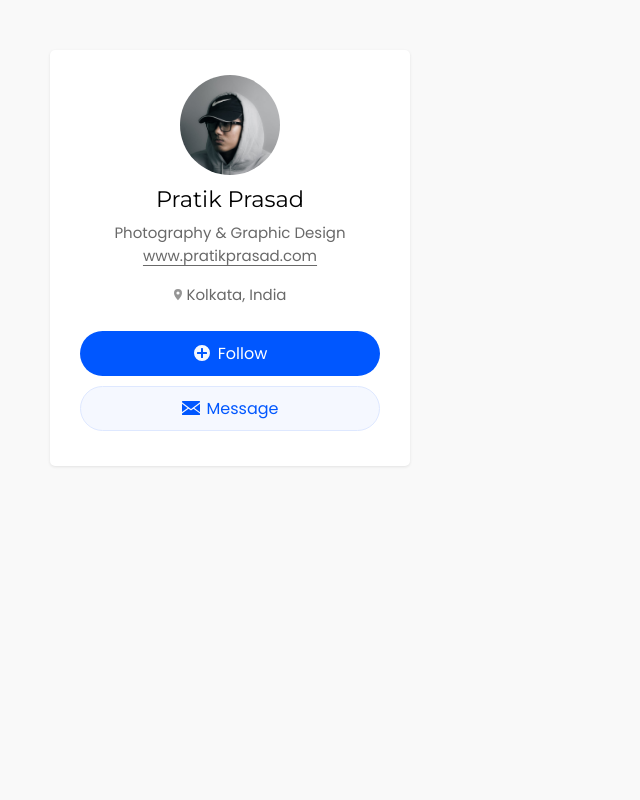
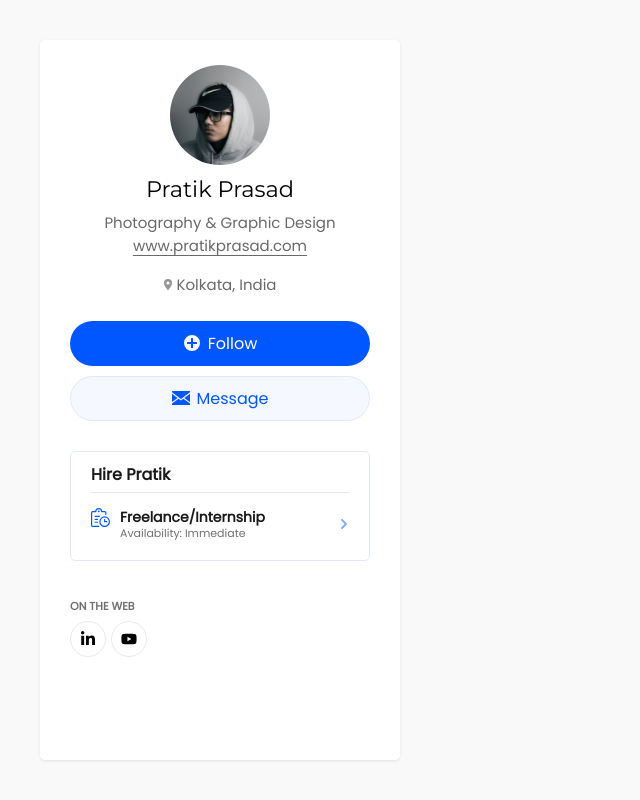
Before and after one commit to Shubham-Lal/Portfolio-v3, a React (Vite) app: page / in a window 1280 px wide. Shown: the whole page, without its empty margins (0-640 px from the left). Built offline with nearby package versions, Linux system fonts and the light colour scheme.

Commit message:
add Hire and Web links

```diff
--- a/package.json
+++ b/package.json
@@ -11,7 +11,8 @@
   },
   "dependencies": {
     "react": "^18.2.0",
-    "react-dom": "^18.2.0"
+    "react-dom": "^18.2.0",
+    "react-icons": "^4.12.0"
   },
   "devDependencies": {
     "@types/react": "^18.2.43",
--- a/src/App.css
+++ b/src/App.css
@@ -3,6 +3,11 @@
   margin: 0;
   box-sizing: border-box;
   user-select: none;
+  -webkit-tap-highlight-color: transparent;
+}
+
+::-webkit-scrollbar {
+  display: none;
 }
 
 body {
@@ -20,7 +25,7 @@ a {
   display: flex;
   gap: 40px;
   justify-content: space-between;
-  padding: 50px;
+  padding: 40px;
 }
 
 @media screen and (max-width: 1200px) {
--- a/src/component/LeftSection/Left.jsx
+++ b/src/component/LeftSection/Left.jsx
@@ -1,4 +1,5 @@
 import './style.css'
+import { webLinks } from '../../data/webLinks'
 
 const Left = () => {
     return (
@@ -15,7 +16,7 @@ const Left = () => {
                     Kolkata, India
                 </p>
             </div>
-            <div className='buttons__container'>
+            <div className="buttons__container">
                 <a
                     href='https://instagram.com/pratikprsd'
                     target="_blank" rel="noopener noreferrer"
@@ -31,6 +32,33 @@ const Left = () => {
                     Message
                 </a>
             </div>
+            <div className="hire__container">
+                <p className="hire__text">Hire Pratik</p>
+                <div className="hire__button">
+                    <svg xmlns="http://www.w3.org/2000/svg" viewBox="0 0 20 20"><g transform="translate(0.625 0.625)"><g transform="translate(0 0)"><path d="M14.375,8.759A5.625,5.625,0,1,1,8.75,14.384,5.631,5.631,0,0,1,14.375,8.759Zm0,10A4.375,4.375,0,1,0,10,14.384,4.38,4.38,0,0,0,14.375,18.759Z" transform="translate(-0.625 -0.634)"></path><path d="M16.585,15.009h-2.21a.625.625,0,0,1-.625-.625v-2.21a.625.625,0,0,1,1.25,0v1.585h1.585a.625.625,0,0,1,0,1.25Z" transform="translate(-0.625 -0.634)"></path><path d="M8.75,9.384H4.375a.625.625,0,0,1,0-1.25H8.75a.625.625,0,0,1,0,1.25Z" transform="translate(-0.625 -0.634)"></path><path d="M6.875,12.509h-2.5a.625.625,0,0,1,0-1.25h2.5a.625.625,0,0,1,0,1.25Z" transform="translate(-0.625 -0.634)"></path><path d="M6.875,15.634h-2.5a.625.625,0,0,1,0-1.25h2.5a.625.625,0,0,1,0,1.25Z" transform="translate(-0.625 -0.634)"></path><path d="M8.125,20.009H1.875A1.875,1.875,0,0,1,0,18.134V5.009A1.877,1.877,0,0,1,1.875,3.134H4.427a3.751,3.751,0,0,1,7.4,0h2.552A1.877,1.877,0,0,1,16.25,5.009V6.884a.625.625,0,1,1-1.25,0V5.009a.626.626,0,0,0-.625-.625H11.25a.625.625,0,0,1-.625-.625,2.5,2.5,0,0,0-5,0A.625.625,0,0,1,5,4.384H1.875a.626.626,0,0,0-.625.625V18.134a.625.625,0,0,0,.625.625h6.25a.625.625,0,0,1,0,1.25Z" transform="translate(-0.625 -0.634)"></path><path d="M8.125,4.384a.937.937,0,1,1,.938-.937A.939.939,0,0,1,8.125,4.384Z" transform="translate(-0.625 -0.634)"></path></g></g></svg>
+                    <div className='hire__button__text'>
+                        <p>Freelance/Internship</p>
+                        <p>Availability: Immediate</p>
+                    </div>
+                    <svg xmlns="http://www.w3.org/2000/svg" width="8" height="13.42" viewBox="0 0 8 13.42"><path d="M1.28,0a1.07,1.07,0,0,1,.25,0L1.77.1A.91.91,0,0,1,2,.21,1.2,1.2,0,0,1,2.2.38L7.62,5.8a1.52,1.52,0,0,1,.28.43,1.15,1.15,0,0,1,.1.48,1.16,1.16,0,0,1-.1.49,1.34,1.34,0,0,1-.28.42L2.2,13a1.42,1.42,0,0,1-.43.29,1.32,1.32,0,0,1-.48.09,1.37,1.37,0,0,1-.49-.09A1.1,1.1,0,0,1,.38,13a1.34,1.34,0,0,1-.28-.42,1.23,1.23,0,0,1,0-1,1.34,1.34,0,0,1,.28-.42L4.9,6.72.38,2.18A1.34,1.34,0,0,1,.1,1.76a1.23,1.23,0,0,1,0-1A1.34,1.34,0,0,1,.38.38L.58.21A.65.65,0,0,1,.8.1L1,0a1,1,0,0,1,.24,0Z"></path></svg>
+                </div>
+            </div>
+            <div className="webLinks__container">
+                <p>ON THE WEB</p>
+                <div className="icon__conatiner">
+                    {webLinks.map((item, i) => (
+                        <a
+                            title={item.name}
+                            href={item.link}
+                            target="_blank" rel="noopener noreferrer"
+                            className="icon"
+                            key={i}
+                        >
+                            {item.icon}
+                        </a>
+                    ))}
+                </div>
+            </div>
         </div>
     )
 }
--- a/src/component/LeftSection/style.css
+++ b/src/component/LeftSection/style.css
@@ -56,23 +56,27 @@
 
 .buttons__container {
     width: 100%;
-    margin: 10px 0;
+    margin: 10px 0 30px 0;
     display: flex;
     flex-direction: column;
     gap: 10px;
 }
 
-.buttons__container a:nth-child(1) {
+.buttons__container a:nth-child(1),
+.buttons__container a:nth-child(2) {
     width: 100%;
     padding: 9px 18px;
     display: flex;
     align-items: center;
     justify-content: center;
+    border-radius: 100px;
+    transition: 0.2s ease;
+}
+
+.buttons__container a:nth-child(1) {
     background-color: #0057ff;
     color: #fff;
     border: 1px solid transparent;
-    border-radius: 100px;
-    transition: 0.2s ease;
 }
 
 .buttons__container a:nth-child(1):hover {
@@ -80,20 +84,120 @@
 }
 
 .buttons__container a:nth-child(2) {
-    width: 100%;
-    padding: 9px 18px;
-    display: flex;
-    align-items: center;
-    justify-content: center;
     background-color: #f5f8ff;
     color: #0057ff;
     border: 1px solid #dee8ff;
-    border-radius: 100px;
-    transition: 0.2s ease;
 }
 
 .buttons__container a:nth-child(2):hover {
     background-color: #0055ff13;
+}
+
+.hire__container {
+    width: 100%;
+    margin-bottom: 30px;
+    padding: 10px 20px 5px;
+    border: 1px solid #dee8ff;
+    border-radius: 5px;
+    color: #191919;
+}
+
+.hire__container .hire__text {
+    margin-bottom: 5px;
+    font-size: 16px;
+    font-weight: 600;
+}
+
+.hire__button {
+    padding: 15px 0;
+    border-top: 1px solid #dee8ff;
+    display: flex;
+    align-items: center;
+    cursor: pointer;
+}
+
+.hire__button svg:first-child {
+    width: 19px;
+    height: 19px;
+    margin-right: 10px;
+    margin-bottom: auto;
+    fill: #0057ff;
+}
+
+.hire__button__text {
+    display: inline-block;
+    flex: 1;
+    line-height: 1.3;
+    word-break: break-all;
+}
+
+.hire__button__text p:first-child {
+    font-size: 14px;
+    font-weight: 600;
+}
+
+.hire__button__text p:last-child {
+    color: #707070;
+    display: block;
+    font-size: 11px;
+}
+
+.hire__button svg:last-child {
+    width: 10px;
+    height: 10px;
+    margin-left: 10px;
+    fill: #0057ff;
+    opacity: 0.5;
+}
+
+.hire__button:hover {
+    color: #0057ff;
+}
+
+.hire__button:hover svg:last-child {
+    color: #0057ff;
+    opacity: 1;
+}
+
+.webLinks__container {
+    width: 100%;
+}
+
+.webLinks__container p {
+    color: #707070;
+    font-size: 11px;
+    line-height: 30px;
+    font-weight: bolder;
+}
+
+.webLinks__container .icon__conatiner {
+    display: flex;
+    gap: 5px;
+}
+
+.webLinks__container .icon__conatiner .icon {
+    width: 36px;
+    height: 36px;
+    display: grid;
+    place-items: center;
+    border: 1px solid #e8e8e8;
+    border-radius: 50%;
+    cursor: pointer;
+    transition: 0.2s ease;
+}
+
+.webLinks__container .icon__conatiner .icon:hover {
+    background-color: #e8e8e8;
+}
+
+.webLinks__container .icon__conatiner .icon:nth-child(1):hover svg {
+    fill: #0077b5;
+    transition: 0.2s ease;
+}
+
+.webLinks__container .icon__conatiner .icon:nth-child(2):hover svg {
+    fill: #CD201F;
+    transition: 0.2s ease;
 }
 
 @media screen and (min-width: 604px) and (max-width: 1200px) {
@@ -112,11 +216,21 @@
     .buttons__container a:nth-child(2) {
         max-width: 300px;
     }
+
+    .hire__container {
+        max-width: 610px;
+    }
+
+    .webLinks__container {
+        display: none;
+    }
 }
 
 @media screen and (min-width: 1201px) {
     .left__container {
         width: 360px;
+        height: calc(100vh - 80px);
+        overflow-y: auto;
         background-color: #fff;
         box-shadow: 0 1px 3px rgba(25, 25, 25, .1);
     }
--- /dev/null
+++ b/src/data/webLinks.jsx
@@ -0,0 +1,14 @@
+import { FaLinkedinIn, FaYoutube } from 'react-icons/fa'
+
+export const webLinks = [
+    {
+        name: "LinkedIn",
+        link: "https://www.linkedin.com/in/pratik-prasad-39263a26a/",
+        icon: <FaLinkedinIn />
+    },
+    {
+        name: "Youtube",
+        link: "https://www.youtube.com/@pratikprasad2257",
+        icon: <FaYoutube />
+    },
+];
```
Also changed, not shown: 1 other file (tests, documents, lock files or other folders).
